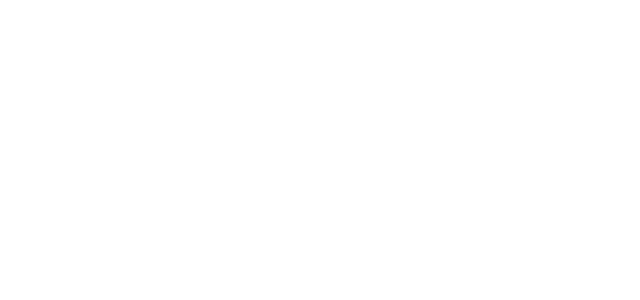
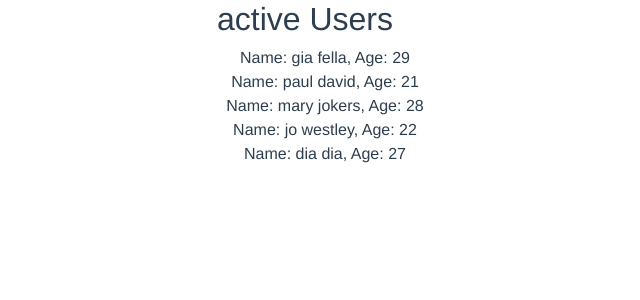
Before and after one commit to rinkal1201/vuex-setup, a Vue app: page /active-data in a window 1280 px wide. Shown: the top 300 px of the page, without its empty margins (335-975 px from the left). Built offline with nearby package versions, Linux system fonts and the light colour scheme.

Commit message:
# mixins
- Implement mixins example.

```diff
--- /dev/null
+++ b/src/mixins/mixin.js
@@ -0,0 +1,15 @@
+export const mixin =  {
+    methods: {
+      getData(){
+        var status = this.status;
+        return this.users.filter(function(users){
+              return users.status == status;
+        });
+      },
+      filter_by_date(users){
+          return users.sort(function(a, b){
+              return a.created_at > b.created_at;
+          })
+      }
+    }
+  }
--- a/src/router/index.js
+++ b/src/router/index.js
@@ -13,18 +13,22 @@ const routes = [
   {
     path: '/about',
     name: 'about',
-    // route level code-splitting
-    // this generates a separate chunk (about.[hash].js) for this route
-    // which is lazy-loaded when the route is visited.
-    component: () => import(/* webpackChunkName: "about" */ '../views/AboutView.vue')
+    component: () => import('../views/AboutView.vue')
   },
   {
     path: '/directive',
     name: 'directive',
-    // route level code-splitting
-    // this generates a separate chunk (about.[hash].js) for this route
-    // which is lazy-loaded when the route is visited.
-    component: () => import(/* webpackChunkName: "about" */ '../views/directive')
+    component: () => import('../views/directive')
+  },
+  {
+    path: '/inactive-data',
+    name: 'mixin',
+    component: () => import('../views/mixin/inactive')
+  },
+  {
+    path: '/active-data',
+    name: 'mixin',
+    component: () => import('../views/mixin/active')
   }
 ]
 
--- /dev/null
+++ b/src/views/mixin/active.vue
@@ -0,0 +1,123 @@
+<template>
+    <div class="hello">
+        <h2>active Users</h2>
+        <ul>
+            <li style="display:block;" v-for="(i, key) in inactiveUsers" :key='key'>Name: {{i.name}}, Age: {{i.age}}</li>
+        </ul>
+    </div>
+    </template>
+
+
+    <script>
+    // import {mixin} from '../../mixins/mixin.js'
+    export default {
+        name: 'Mixins',
+        // mixins: [mixin],
+        data() {
+            return {
+                status: 1,
+                users: [{
+                        name: 'glo abredit',
+                        age: 27,
+                        status: 0,
+                        created_at: '2017-09-11'
+                    },
+                    {
+                        name: 'gia fella',
+                        age: 29,
+                        status: 1,
+                        created_at: '2017-09-01'
+                    },
+                    {
+                        name: 'ohaneze david',
+                        age: 23,
+                        status: 0,
+                        created_at: '2017-09-09'
+                    },
+                    {
+                        name: 'paul david',
+                        age: 21,
+                        status: 1,
+                        created_at: '2017-09-21'
+                    },
+                    {
+                        name: 'john williams',
+                        age: 20,
+                        status: 0,
+                        created_at: '2017-03-13'
+                    },
+                    {
+                        name: 'mary jokers',
+                        age: 28,
+                        status: 1,
+                        created_at: '2017-09-30'
+                    },
+                    {
+                        name: 'chris aloha',
+                        age: 27,
+                        status: 0,
+                        created_at: '2017-09-19'
+                    },
+                    {
+                        name: 'johnson silva',
+                        age: 29,
+                        status: 0,
+                        created_at: '2017-09-17'
+                    },
+                    {
+                        name: 'sens carlos',
+                        age: 26,
+                        status: 0,
+                        created_at: '2017-09-04'
+                    },
+                    {
+                        name: 'sophia nkom',
+                        age: 25,
+                        status: 0,
+                        created_at: '2017-09-05'
+                    },
+                    {
+                        name: 'jo westley',
+                        age: 22,
+                        status: 1,
+                        created_at: '2017-09-16'
+                    },
+                    {
+                        name: 'sam john',
+                        age: 24,
+                        status: 0,
+                        created_at: '2017-04-01'
+                    },
+                    {
+                        name: 'dia dia',
+                        age: 27,
+                        status: 1,
+                        created_at: '2017-05-08'
+                    }
+                ]
+            }
+        },
+        methods: {
+            getData() {
+                var status = this.status;
+                return this.users.filter(function (users) {
+                    console.log(users.status== status, ">>>>>>>>>>");
+                    return users.status == status;
+                });
+            },
+            filter_by_date(users) {
+                return users.sort(function (a, b) {
+                    return a.created_at > b.created_at;
+                })
+            }
+        },
+        computed: {
+            inactiveUsers: function () {
+                return this.filter_by_date(this.getData());
+            }
+        },
+        mounted(){
+              console.log(this.inactiveUsers);
+        }
+    }
+    </script>
--- /dev/null
+++ b/src/views/mixin/inactive.vue
@@ -0,0 +1,123 @@
+<template>
+<div class="hello">
+    <h2>Inactive Users</h2>
+    <ul>
+        <li style="display:block;" v-for="(i, key) in inactiveUsers" :key='key'>Name: {{i.name}}, Age: {{i.age}}</li>
+    </ul>
+</div>
+</template>
+
+
+<script>
+import {mixin} from '../../mixins/mixin.js'
+export default {
+    name: 'Mixins',
+    mixins: [mixin],
+    data() {
+        return {
+            status: 0,
+            users: [{
+                    name: 'glo abredit',
+                    age: 27,
+                    status: 0,
+                    created_at: '2017-09-11'
+                },
+                {
+                    name: 'gia fella',
+                    age: 29,
+                    status: 1,
+                    created_at: '2017-09-01'
+                },
+                {
+                    name: 'ohaneze david',
+                    age: 23,
+                    status: 0,
+                    created_at: '2017-09-09'
+                },
+                {
+                    name: 'paul david',
+                    age: 21,
+                    status: 1,
+                    created_at: '2017-09-21'
+                },
+                {
+                    name: 'john williams',
+                    age: 20,
+                    status: 0,
+                    created_at: '2017-03-13'
+                },
+                {
+                    name: 'mary jokers',
+                    age: 28,
+                    status: 1,
+                    created_at: '2017-09-30'
+                },
+                {
+                    name: 'chris aloha',
+                    age: 27,
+                    status: 0,
+                    created_at: '2017-09-19'
+                },
+                {
+                    name: 'johnson silva',
+                    age: 29,
+                    status: 0,
+                    created_at: '2017-09-17'
+                },
+                {
+                    name: 'sens carlos',
+                    age: 26,
+                    status: 0,
+                    created_at: '2017-09-04'
+                },
+                {
+                    name: 'sophia nkom',
+                    age: 25,
+                    status: 0,
+                    created_at: '2017-09-05'
+                },
+                {
+                    name: 'jo westley',
+                    age: 22,
+                    status: 1,
+                    created_at: '2017-09-16'
+                },
+                {
+                    name: 'sam john',
+                    age: 24,
+                    status: 0,
+                    created_at: '2017-04-01'
+                },
+                {
+                    name: 'dia dia',
+                    age: 27,
+                    status: 1,
+                    created_at: '2017-05-08'
+                }
+            ]
+        }
+    },
+    // methods: {
+    //     getData() {
+    //         var status = this.status;
+    //         return this.users.filter(function (users) {
+    //             console.log(users.status, ">>>>>>>>>>");
+    //             return users.status == status;
+    //         });
+    //     },
+    //     filter_by_date(users) {
+    //         return users.sort(function (a, b) {
+    //             return a.created_at > b.created_at;
+    //         })
+    //     }
+    // },
+    computed: {
+        inactiveUsers: function () {
+            return this.filter_by_date(this.getData());
+        }
+    },
+    mounted(){
+          console.log(this.inactiveUsers);
+    }
+}
+</script>
```
